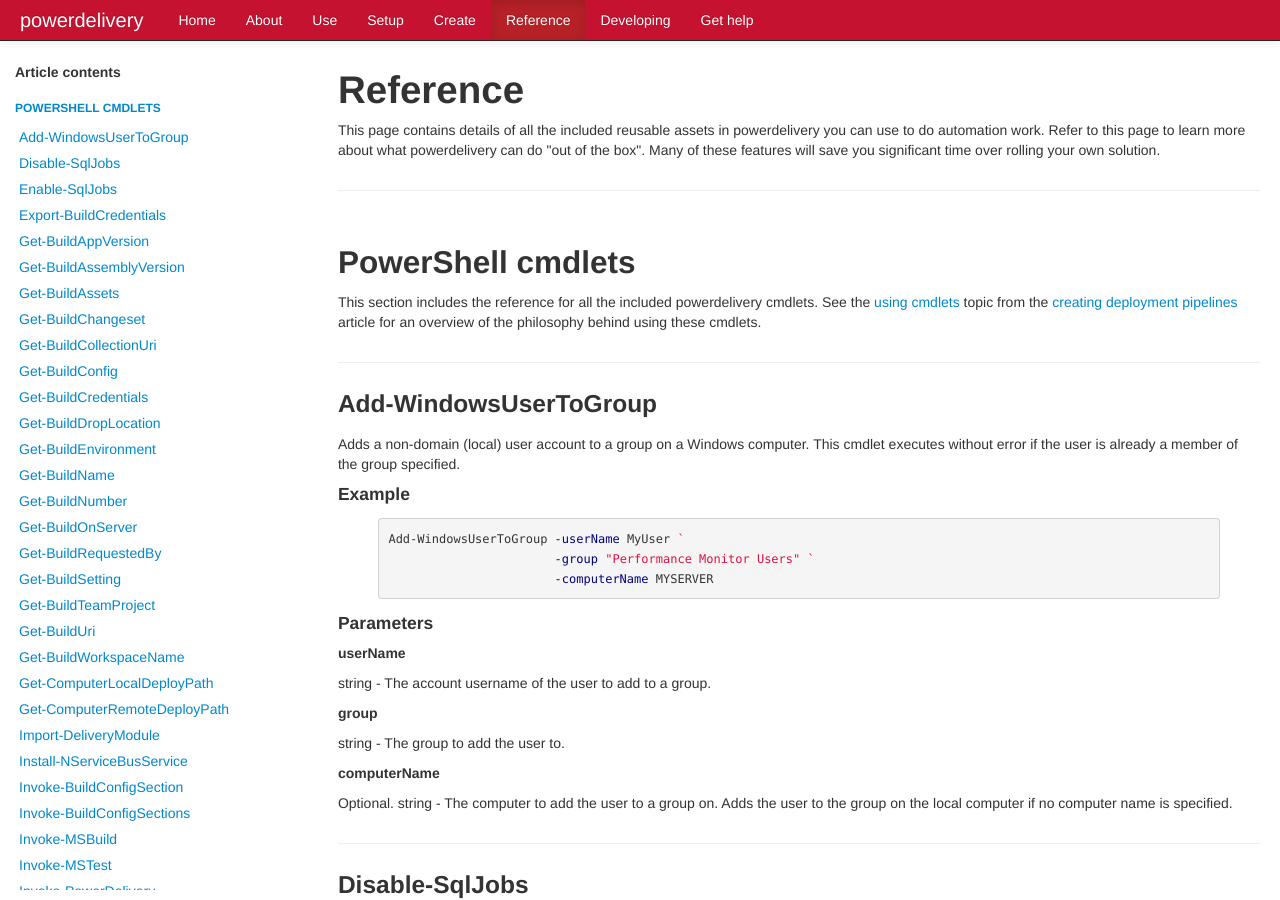
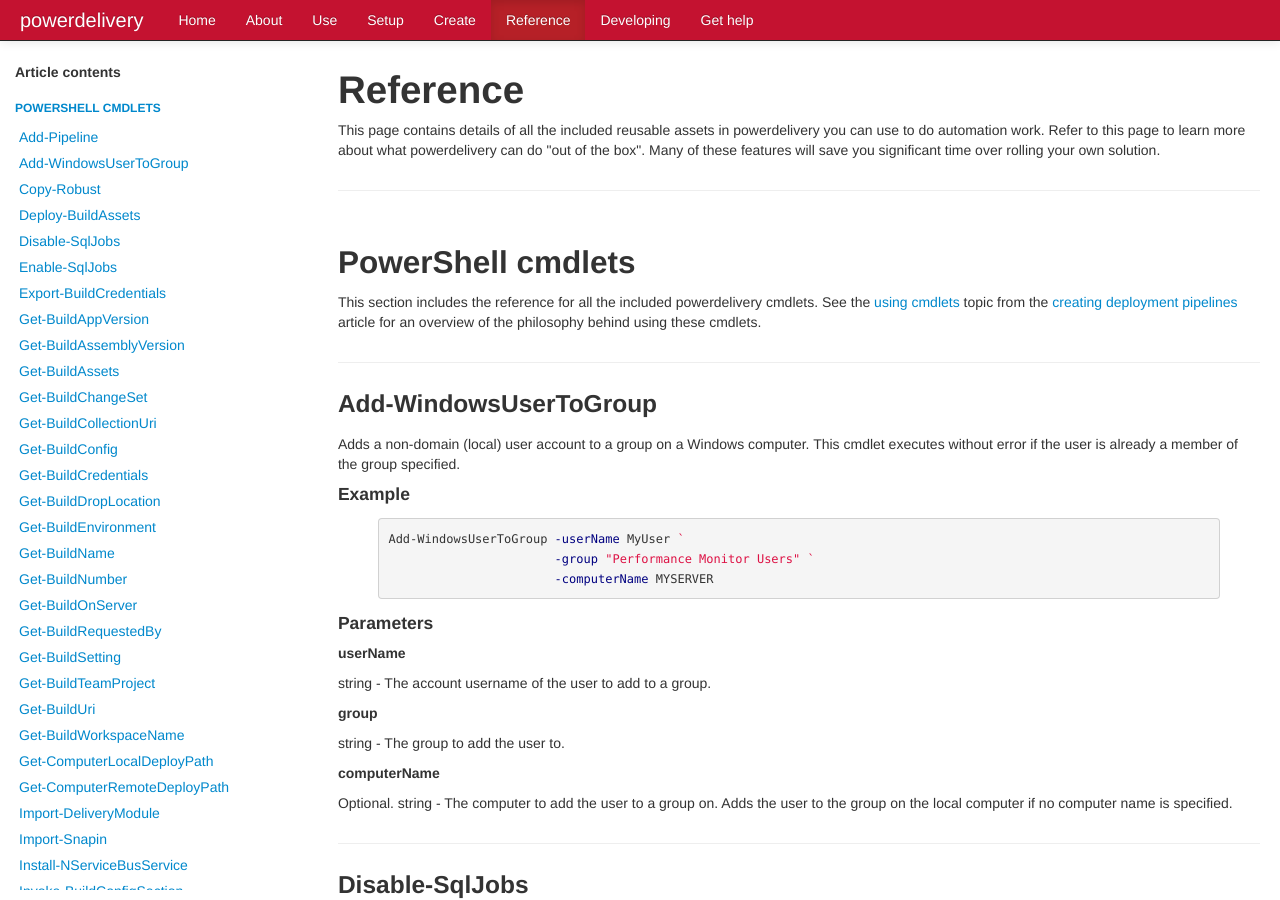
Before and after one commit to eavonius/powerdelivery, a Jekyll site: the page built from reference.markdown, in a window 1280 px wide and 900 px high. Built offline with Jekyll 4.4.1, drawn with Linux system fonts in a browser that asks for light colours; nearby versions of some CDN libraries.

Commit message:
Chocolatey 2.2.33 release.

```diff
--- a/index.html
+++ b/index.html
@@ -32,7 +32,7 @@ layout: page
 
 		<a href="http://thevaluerevival.wordpress.com" target="_new">Jayme's Blog</a>&nbsp;&nbsp;
 
-		<span class="label label-info">Version 2.2.32</span>
+		<span class="label label-info">Version 2.2.33</span>
 
 	</div>
 
--- a/reference.markdown
+++ b/reference.markdown
@@ -9,7 +9,16 @@ layout: page
 				<a href="#cmdlets">PowerShell cmdlets</a>
 			</li>
 			<li>
+				<a href="create.html#add_pipeline">Add-Pipeline</a>
+			</li>
+			<li>
 				<a href="#add_windowsusertogroup_cmdlet">Add-WindowsUserToGroup</a>
+			</li>
+			<li>
+				<a href="#copy_robust_cmdlet">Copy-Robust</a>
+			</li>
+			<li>
+				<a href="#deploy_buildassets_cmdlet">Deploy-BuildAssets</a>
 			</li>
 			<li>
 				<a href="#disable_sqljobs_cmdlet">Disable-SqlJobs</a>
@@ -30,7 +39,7 @@ layout: page
 				<a href="#get_buildassets_cmdlet">Get-BuildAssets</a>
 			</li>
 			<li>
-				<a href="#get_buildchangeset_cmdlet">Get-BuildChangeset</a>
+				<a href="#get_buildchangeset_cmdlet">Get-BuildChangeSet</a>
 			</li>
 			<li>
 				<a href="#get_buildcollectionuri_cmdlet">Get-BuildCollectionUri</a>
@@ -81,6 +90,9 @@ layout: page
 				<a href="#import_deliverymodule_cmdlet">Import-DeliveryModule</a>
 			</li>
 			<li>
+				<a href="#import_snapin_cmdlet">Import-Snapin</a>
+			</li>
+			<li>
 				<a href="#install_nservicebusservice_cmdlet">Install-NServiceBusService</a>
 			</li>
 			<li>
@@ -105,6 +117,9 @@ layout: page
 				<a href="#invoke_ssispackage_cmdlet">Invoke-SSISPackage</a>
 			</li>
 			<li>
+				<a href="#new_remoteshare_cmdlet">New-RemoteShare</a>
+			</li>
+			<li>
 				<a href="#new_windowsuseraccount_cmdlet">New-WindowsUserAccount</a>
 			</li>
 			<li>
@@ -120,6 +135,9 @@ layout: page
 				<a href="#register_deliverymodulehook_cmdlet">Register-DeliveryModuleHook</a>
 			</li>
 			<li>
+				<a href="#remove_pipeline_cmdlet">Remove-Pipeline</a>
+			</li>
+			<li>
 				<a href="#set_apppoolidentity_cmdlet">Set-AppPoolIdentity</a>
 			</li>
 			<li>
@@ -130,6 +148,12 @@ layout: page
 			</li>
 			<li>
 				<a href="#uninstall_nservicebusservice_cmdlet">Uninstall-NServiceBusService</a>
+			</li>
+			<li>
+				<a href="#update_xmlfile_cmdlet">Update-XmlFile</a>
+			</li>
+			<li>
+				<a href="#wait_forleapfrogbi_cmdlet">Wait-ForLeapFrogBI</a>
 			</li>
 			<li>
 				<a href="#write_buildsummarymessage_cmdlet">Write-BuildSummaryMessage</a>
```
